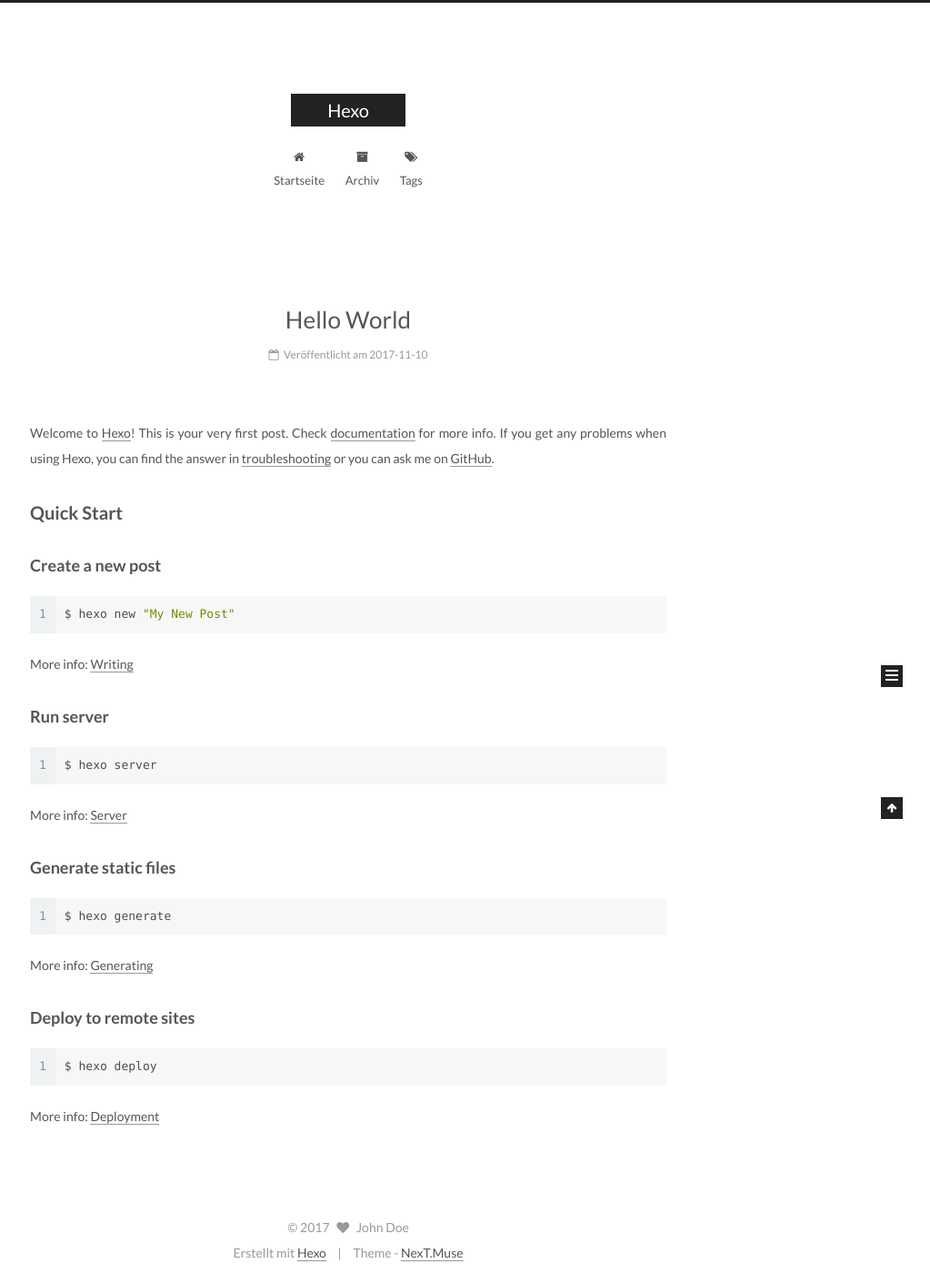
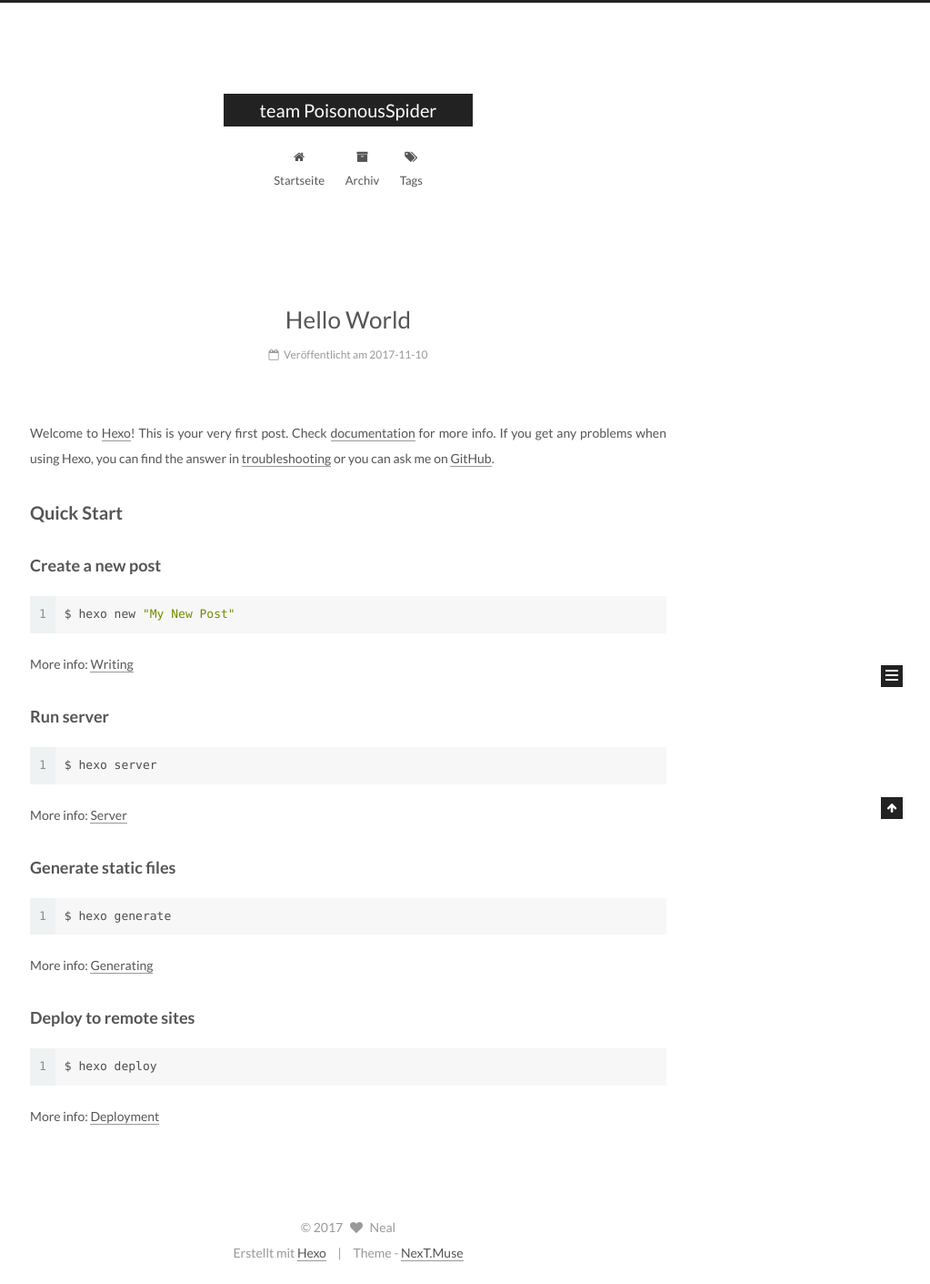
Before and after one commit to poisonousspider/poisonousspider.github.io, a plain HTML site: page index.html in a window 1280 px wide. Shown: the whole page at 91% size, without its empty margins (257-1280 px from the left). Drawn offline with Linux system fonts and the light colour scheme.

Commit message:
Site updated: 2017-11-12 01:00:58

```diff
--- a/atom.xml
+++ b/atom.xml
@@ -1,6 +1,6 @@
 <?xml version="1.0" encoding="utf-8"?>
 <feed xmlns="http://www.w3.org/2005/Atom">
-  <title>Hexo</title>
+  <title>team PoisonousSpider</title>
 
 
   <link href="/atom.xml" rel="self"/>
@@ -10,7 +10,7 @@
   <id>http://www.poisonousspider.club/</id>
 
   <author>
-    <name>John Doe</name>
+    <name>Neal</name>
 
   </author>
 
--- a/css/main.css
+++ b/css/main.css
@@ -1807,7 +1807,7 @@ pre .javascript .function {
   width: 4px;
   height: 4px;
   border-radius: 50%;
-  background: #c647ad;
+  background: #83d1e2;
 }
 .links-of-blogroll {
   font-size: 13px;
--- a/index.html
+++ b/index.html
@@ -84,7 +84,7 @@
 
 
 
-  <link rel="alternate" href="/atom.xml" title="Hexo" type="application/atom+xml" />
+  <link rel="alternate" href="/atom.xml" title="team PoisonousSpider" type="application/atom+xml" />
 
 
 
@@ -97,11 +97,11 @@
 
 
 <meta property="og:type" content="website">
-<meta property="og:title" content="Hexo">
+<meta property="og:title" content="team PoisonousSpider">
 <meta property="og:url" content="http://www.poisonousspider.club/index.html">
-<meta property="og:site_name" content="Hexo">
+<meta property="og:site_name" content="team PoisonousSpider">
 <meta name="twitter:card" content="summary">
-<meta name="twitter:title" content="Hexo">
+<meta name="twitter:title" content="team PoisonousSpider">
 
 
 
@@ -136,7 +136,7 @@
 
 
 
-  <title>Hexo</title>
+  <title>team PoisonousSpider</title>
 
 
 
@@ -174,7 +174,7 @@
     <div class="custom-logo-site-title">
       <a href="/"  class="brand" rel="start">
         <span class="logo-line-before"><i></i></span>
-        <span class="site-title">Hexo</span>
+        <span class="site-title">team PoisonousSpider</span>
         <span class="logo-line-after"><i></i></span>
       </a>
     </div>
@@ -264,13 +264,13 @@
     <link itemprop="mainEntityOfPage" href="http://www.poisonousspider.club/2017/11/10/hello-world/">
 
     <span hidden itemprop="author" itemscope itemtype="http://schema.org/Person">
-      <meta itemprop="name" content="John Doe">
+      <meta itemprop="name" content="Neal">
       <meta itemprop="description" content="">
       <meta itemprop="image" content="/images/avatar.gif">
     </span>
 
     <span hidden itemprop="publisher" itemscope itemtype="http://schema.org/Organization">
-      <meta itemprop="name" content="Hexo">
+      <meta itemprop="name" content="team PoisonousSpider">
     </span>
 
 
@@ -411,8 +411,8 @@
         <div class="site-author motion-element" itemprop="author" itemscope itemtype="http://schema.org/Person">
           <img class="site-author-image" itemprop="image"
                src="/images/avatar.gif"
-               alt="John Doe" />
-          <p class="site-author-name" itemprop="name">John Doe</p>
+               alt="Neal" />
+          <p class="site-author-name" itemprop="name">Neal</p>
 
               <p class="site-description motion-element" itemprop="description"></p>
 
@@ -479,7 +479,7 @@
   <span class="with-love">
     <i class="fa fa-heart"></i>
   </span>
-  <span class="author" itemprop="copyrightHolder">John Doe</span>
+  <span class="author" itemprop="copyrightHolder">Neal</span>
 </div>
 
 
```
Also changed, not shown: 2017/11/10/hello-world/index.html (+9 -9 lines), archives/2017/11/index.html (+9 -9 lines), archives/2017/index.html (+9 -9 lines), archives/index.html (+9 -9 lines).
